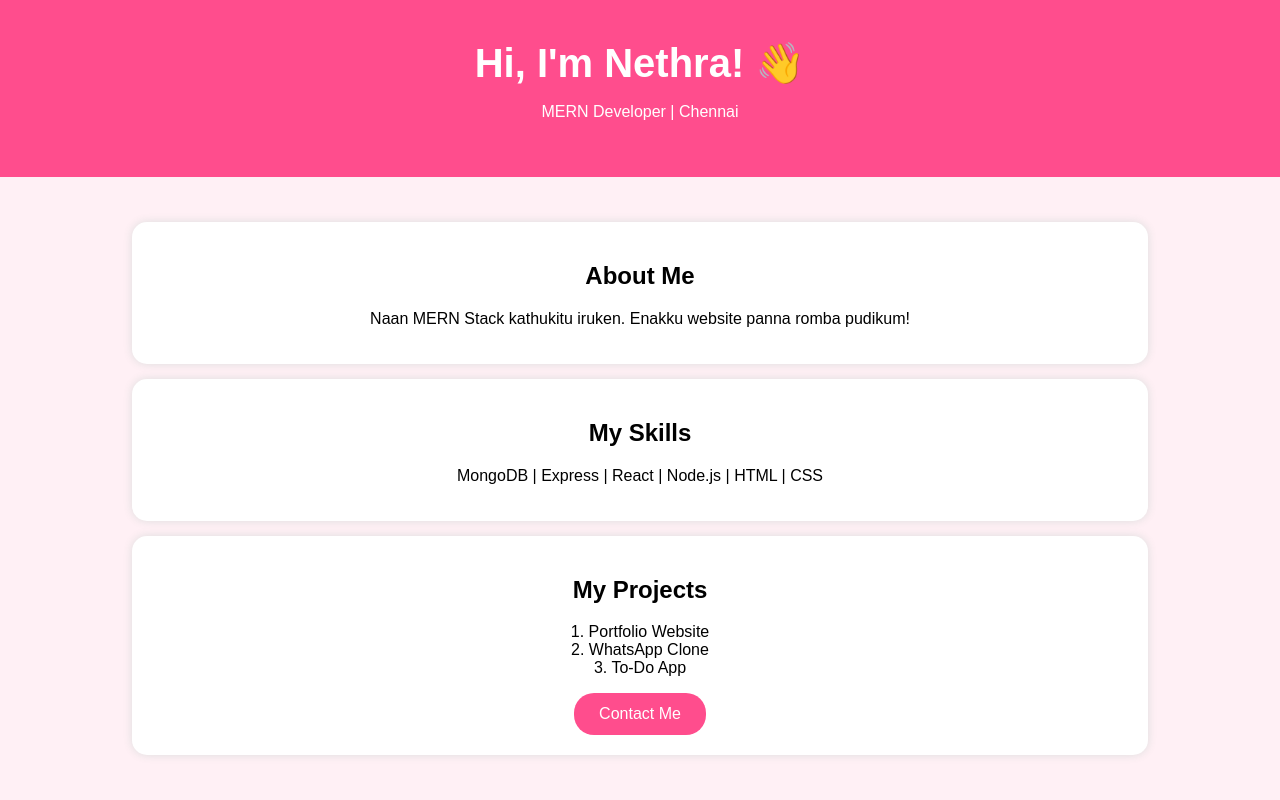
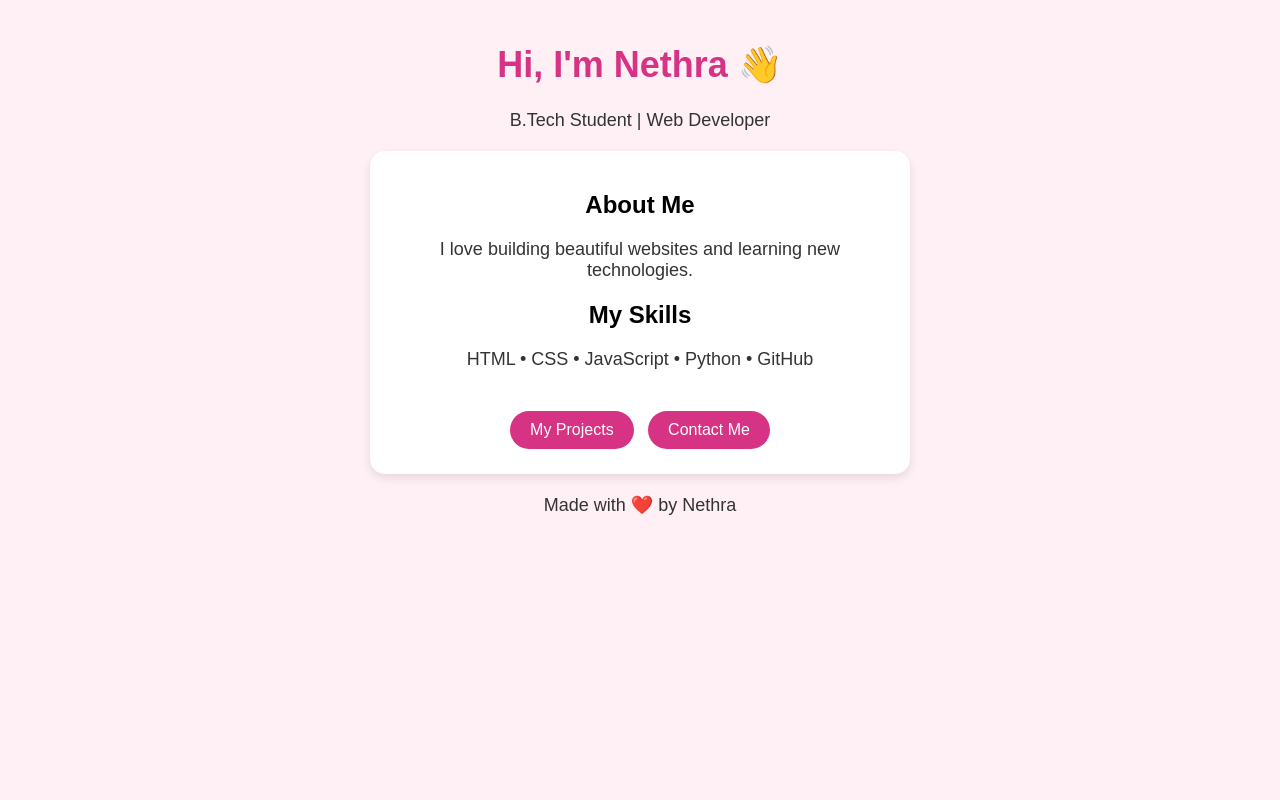
Before and after one commit to rsnethra2009-cpu/Nethra-portfolio, a plain HTML site: page index.html in a window 1280 px wide. Drawn offline with Linux system fonts and the light colour scheme.

Commit message:
Update index.html

```diff
--- a/index.html
+++ b/index.html
@@ -1,36 +1,28 @@
+
 <!DOCTYPE html>
 <html>
 <head>
 <title>Nethra - Portfolio</title>
 <style>
-body { font-family: Arial; text-align: center; background: #fff0f5; margin: 0; padding: 0; }
-header { background: #ff4d8d; color: white; padding: 40px; }
-h1 { margin: 0; font-size: 40px; }
-section { padding: 30px; }
-.card { background: white; padding: 20px; margin: 15px auto; width: 80%; border-radius: 15px; box-shadow: 0 0 10px #ddd; }
-button { background: #ff4d8d; color: white; border: none; padding: 12px 25px; border-radius: 20px; font-size: 16px; }
+body{font-family:Arial;text-align:center;background:#fff0f5;margin:0;padding:20px}
+h1{color:#d63384;font-size:36px}
+p{color:#333;font-size:18px}
+.card{background:white;padding:20px;border-radius:15px;max-width:500px;margin:20px auto;box-shadow:0 4px 10px rgba(0,0,0,0.1)}
+a{background:#d63384;color:white;padding:10px 20px;text-decoration:none;border-radius:20px;display:inline-block;margin:5px}
 </style>
 </head>
 <body>
-<header>
-<h1>Hi, I'm Nethra! 👋</h1>
-<p>MERN Developer | Chennai</p>
-</header>
-<section>
+<h1>Hi, I'm Nethra 👋</h1>
+<p>B.Tech Student | Web Developer</p>
 <div class="card">
 <h2>About Me</h2>
-<p>Naan MERN Stack kathukitu iruken. Enakku website panna romba pudikum!</p>
+<p>I love building beautiful websites and learning new technologies.</p>
+<h2>My Skills</h2>
+<p>HTML • CSS • JavaScript • Python • GitHub</p>
+<br>
+<a href="#">My Projects</a>
+<a href="#">Contact Me</a>
 </div>
-<div class="card">
-<h2>My Skills</h2>
-<p>MongoDB | Express | React | Node.js | HTML | CSS</p>
-</div>
-<div class="card">
-<h2>My Projects</h2>
-<p>1. Portfolio Website<br>2. WhatsApp Clone<br>3. To-Do App</p>
-<button>Contact Me</button>
-</div>
-</section>
+<p>Made with ❤️ by Nethra</p>
 </body>
-
 </html>
```
